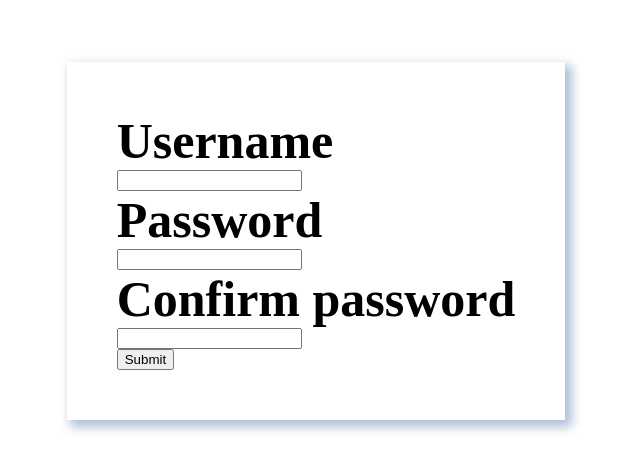
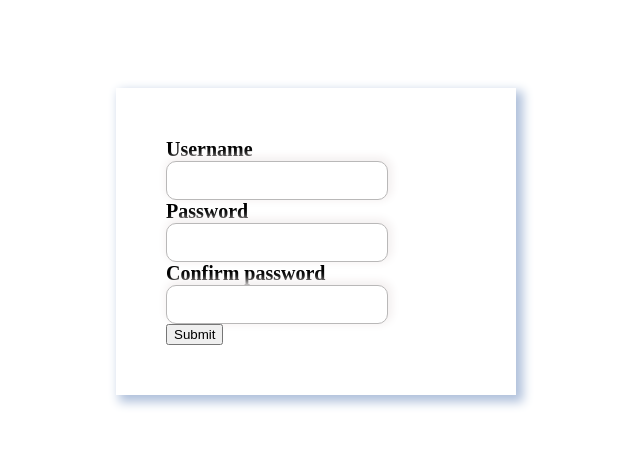
Before and after one commit to TymeeK/tabletop-website, a React (Create React App) app: page /signup in a window 1280 px wide. Shown: the part 167-638 px from the top of the page, without its empty margins (332-972 px from the left). Built offline with nearby package versions, Linux system fonts and the light colour scheme.

Commit message:
Added box shadow around text area's and changed border. Also added SubmitButton

```diff
--- a/src/Components/Signup.js
+++ b/src/Components/Signup.js
@@ -27,6 +27,7 @@ function Signup() {
         console.log(data);
         console.log(data.password);
     };
+
     return (
         <PageContainer>
             <FormContainer>
@@ -34,19 +35,19 @@ function Signup() {
                     <div>
                         <FormLabel htmlFor='user'>Username</FormLabel>
                         <br />
-                        <input
+                        <FormText
                             name='user'
-                            type='text'
+                            type={'text'}
                             {...register('username', { required: true })}
                         />
                     </div>
 
-                    <div className='form-group'>
+                    <div>
                         <FormLabel>Password</FormLabel>
                         <br />
-                        <input
+                        <FormText
                             name='password'
-                            type='password'
+                            type={'password'}
                             {...register('password')}
                             className={`form-control ${
                                 errors.password ? 'is-invalid' : ''
@@ -61,9 +62,9 @@ function Signup() {
                             Confirm password
                         </FormLabel>
                         <br />
-                        <input
+                        <FormText
                             name='confirmPassword'
-                            type='password'
+                            type={'password'}
                             {...register('confirmPassword')}
                             className={`form-control ${
                                 errors.confirmPassword ? 'is-invalid' : ''
--- a/src/Styling/Signup.Style.js
+++ b/src/Styling/Signup.Style.js
@@ -11,13 +11,26 @@ export const PageContainer = styled.div`
 export const FormContainer = styled.div`
     padding: 50px;
     box-shadow: 5px 5px 10px 2px #afc0db;
+    min-width: 300px;
 `;
 
 export const FormLabel = styled.label`
     font-weight: bold;
-    font-size: 50px;
+    font-size: 20px;
 `;
 
-export const FormText = styled.input.attrs({
-    type: 'text',
-});
+export const FormText = styled.input.attrs(props => ({
+    type: props.type,
+}))`
+    border-radius: 10px;
+    border: 1px solid #b9b8b8;
+    width: 200px;
+    font-size: 15px;
+    padding: 10px;
+    box-shadow: 2px -2px 10px 2px #f3efef;
+    outline: none;
+`;
+
+export const SubmitButton = styled.input.attrs({
+    type: 'submit',
+})``;
```
